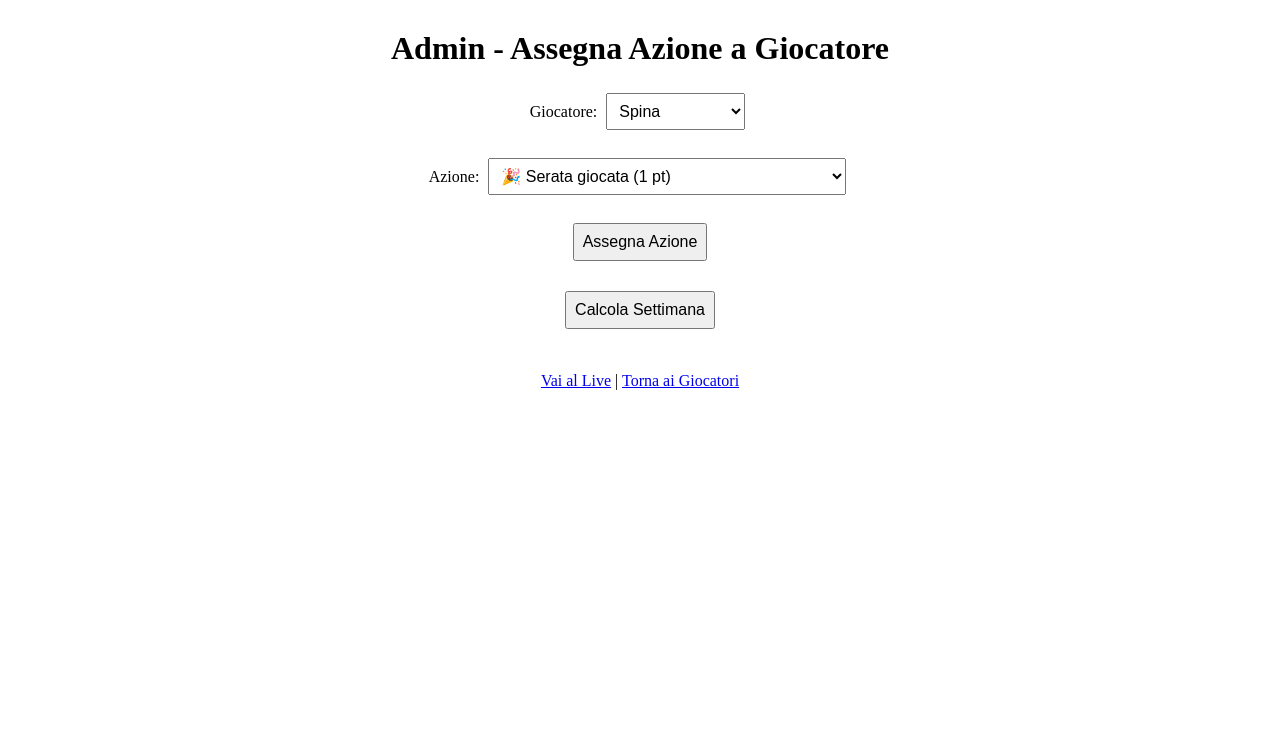
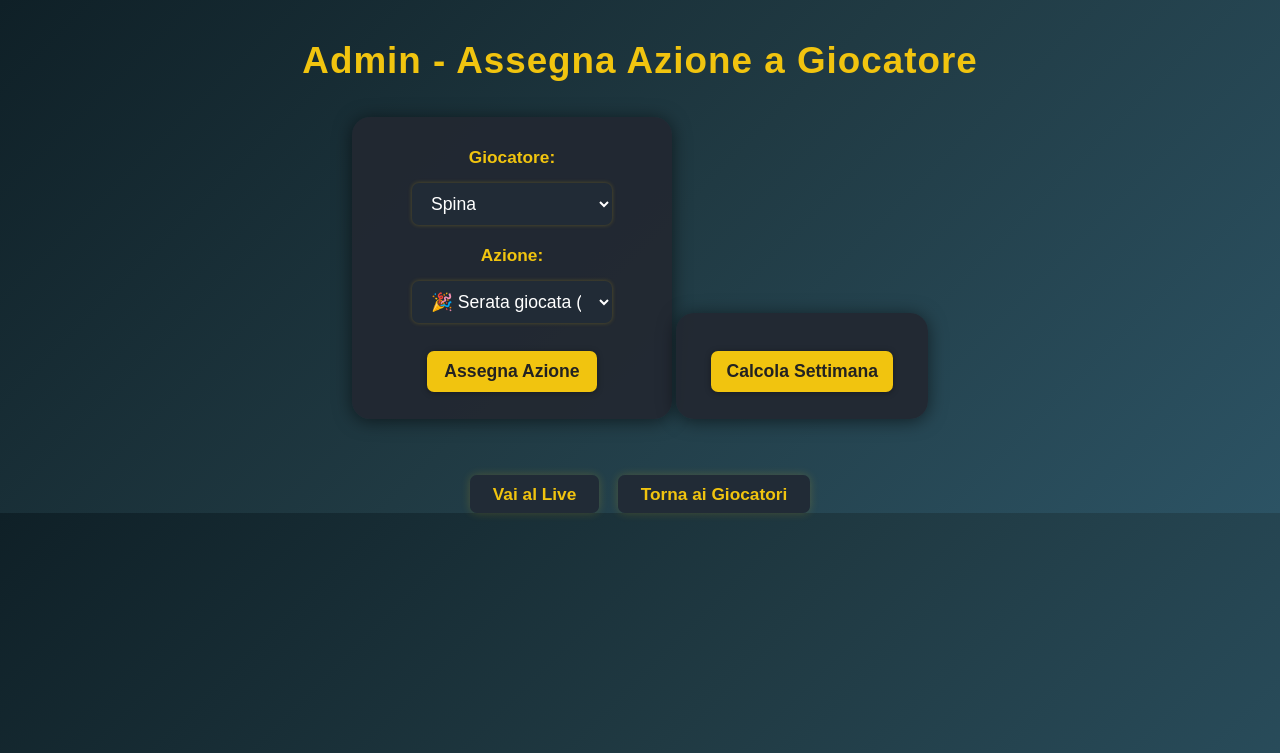
Before and after one commit to federicoconte11/Fantacipponi, a Flask app: page /admin in a window 1280 px wide. Shown: the top 753 px of the page. Run offline with Flask 3, Linux system fonts and the light colour scheme; the visitor is signed in with stand-in values (Sample User, id 1).

Commit message:
Aggiornati colori  con nuova grafica e pulsanti9

```diff
--- a/templates/admin.html
+++ b/templates/admin.html
@@ -3,48 +3,123 @@
 <head>
     <title>FantaCipponi - Admin</title>
     <style>
+        body {
+            text-align: center;
+            margin-top: 40px;
+            font-family: Arial, sans-serif;
+            background: linear-gradient(135deg, #0f2027, #203a43, #2c5364);
+            color: white;
+        }
+        h1 {
+            color: #f1c40f;
+            font-size: 2.3em;
+            margin-bottom: 35px;
+            letter-spacing: 1px;
+        }
         form {
-            margin: 20px auto;
-            text-align: center;
+            background: rgba(34, 40, 49, 0.92);
+            padding: 30px 35px 25px 35px;
+            border-radius: 18px;
+            box-shadow: 0 2px 18px #0008;
+            margin: 0 auto 35px auto;
+            max-width: 420px;
+            display: inline-block;
+        }
+        label {
+            font-weight: bold;
+            color: #f1c40f;
+            margin-bottom: 5px;
+            display: inline-block;
+            font-size: 1.08em;
         }
         select, button {
-            padding: 8px;
-            margin: 5px;
-            font-size: 16px;
+            padding: 10px 15px;
+            margin: 10px 0 18px 0;
+            border-radius: 7px;
+            border: none;
+            font-size: 1.1em;
+        }
+        select {
+            background: #212b36;
+            color: #fff;
+            margin-bottom: 20px;
+            width: 80%;
+            max-width: 250px;
+            box-shadow: 0 0 4px #f1c40f44;
+        }
+        button[type="submit"] {
+            background: #f1c40f;
+            color: #222;
+            font-weight: bold;
+            cursor: pointer;
+            box-shadow: 0 1px 6px #0005;
+            transition: background 0.22s, color 0.22s, transform 0.22s;
+            margin-top: 8px;
+            margin-bottom: 2px;
+            min-width: 170px;
+        }
+        button[type="submit"]:hover {
+            background: #fff;
+            color: #b48e0a;
+            transform: scale(1.04);
+        }
+        .link-bar {
+            margin-top: 30px;
+        }
+        .admin-link {
+            background: #212b36;
+            color: #f1c40f;
+            padding: 9px 23px;
+            border-radius: 7px;
+            text-decoration: none;
+            font-weight: bold;
+            font-size: 1.08em;
+            margin: 0 7px;
+            box-shadow: 0 0 10px #f1c40f33;
+            transition: background 0.18s, color 0.18s;
+        }
+        .admin-link:hover {
+            background: #f1c40f;
+            color: #222;
+        }
+        @media (max-width: 550px) {
+            form {
+                max-width: 97vw;
+                padding: 16px 5vw 14px 5vw;
+            }
         }
     </style>
 </head>
-<body style="text-align: center; margin-top: 30px;">
+<body>
     <h1>Admin - Assegna Azione a Giocatore</h1>
 
     <form method="POST">
-        <label for="giocatore">Giocatore:</label>
+        <label for="giocatore">Giocatore:</label><br>
         <select name="giocatore" id="giocatore">
             {% for amico in amici %}
                 <option value="{{ amico.nome }}">{{ amico.nome }}</option>
             {% endfor %}
         </select>
-        <br><br>
+        <br>
 
-        <label for="azione">Azione:</label>
+        <label for="azione">Azione:</label><br>
         <select name="azione" id="azione">
            {% for azione in azioni %}
                 <option value="{{ loop.index0 }}">{{ azione.emoji }} {{ azione.nome }} ({{ azione.punti }} pt)</option>
             {% endfor %}
-
         </select>
-        <br><br>
+        <br>
 
         <button type="submit">Assegna Azione</button>
     </form>
 
-    <form action="{{ url_for('admin_calcola_settimana') }}" method="post">
-     <button type="submit">Calcola Settimana</button>
+    <form action="{{ url_for('admin_calcola_settimana') }}" method="post" style="display:inline-block;">
+        <button type="submit">Calcola Settimana</button>
     </form>
 
-
-    <br>
-    <a href="{{ url_for('live') }}">Vai al Live</a> |
-    <a href="{{ url_for('giocatori') }}">Torna ai Giocatori</a>
+    <div class="link-bar">
+        <a href="{{ url_for('live') }}" class="admin-link">Vai al Live</a>
+        <a href="{{ url_for('giocatori') }}" class="admin-link">Torna ai Giocatori</a>
+    </div>
 </body>
 </html>
```
